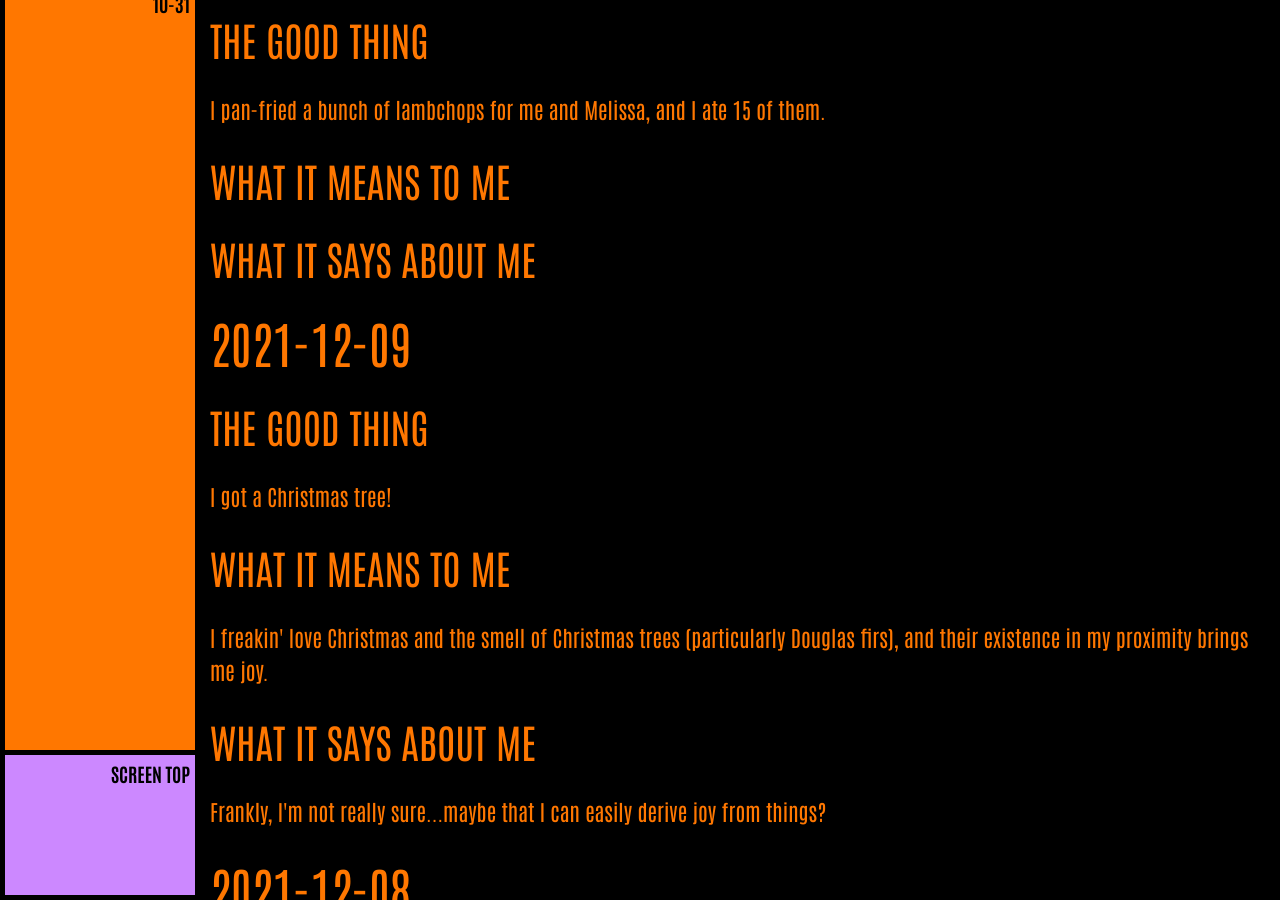
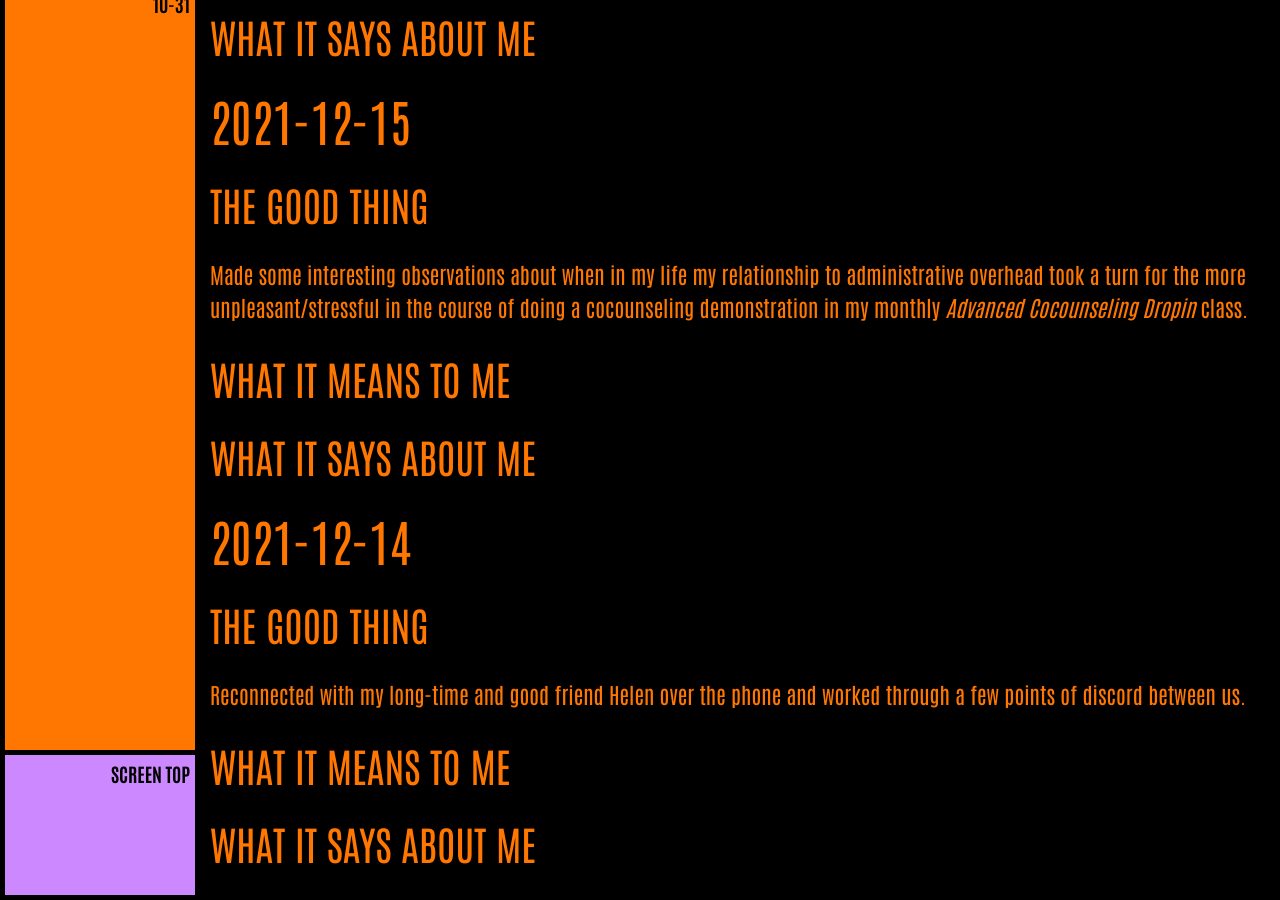
Before and after one commit to ArthurZey/arthurzey.github.io, a Jekyll site: the page built from _pages/one-good-thing.md, in a window 1280 px wide and 900 px high, scrolled down 1770 px. Built offline with Jekyll 4.4.1, drawn with Linux system fonts in a browser that asks for light colours; some of the changed text lies outside the part shown.

Commit message:
Added stubs to catch up for the last few days

```diff
--- a/_pages/one-good-thing.md
+++ b/_pages/one-good-thing.md
@@ -12,6 +12,47 @@ sitemap: false
 * TOC
 {:toc}
 {::options toc_levels="2" /}
+
+## 2021-12-16
+### The Good Thing
+Got my DRLOGIC Colorado license plates.
+### What It Means to Me
+
+### What It Says about Me
+
+
+## 2021-12-15
+### The Good Thing
+Made some interesting observations about when in my life my relationship to administrative overhead took a turn for the more unpleasant/stressful in the course of doing a cocounseling demonstration in my monthly _Advanced Cocounseling Dropin_ class.
+### What It Means to Me
+
+### What It Says about Me
+
+
+## 2021-12-14
+### The Good Thing
+Reconnected with my long-time and good friend Helen over the phone and worked through a few points of discord between us.
+### What It Means to Me
+
+### What It Says about Me
+
+
+## 2021-12-13
+### The Good Thing
+Got a bunch of minutiae / administrative overhead done in the morning, during my _Setting and Meeting Goals_ group.
+### What It Means to Me
+
+### What It Says about Me
+
+
+## 2021-12-12
+### The Good Thing
+Acted as a mediator in some friction that's arisen among members in a group I'm part of.
+### What It Means to Me
+
+### What It Says about Me
+
+
 
 ## 2021-12-11
 ### The Good Thing
```
Also changed, not shown: other parts of _pages/one-good-thing.md (+1 -1 lines).
